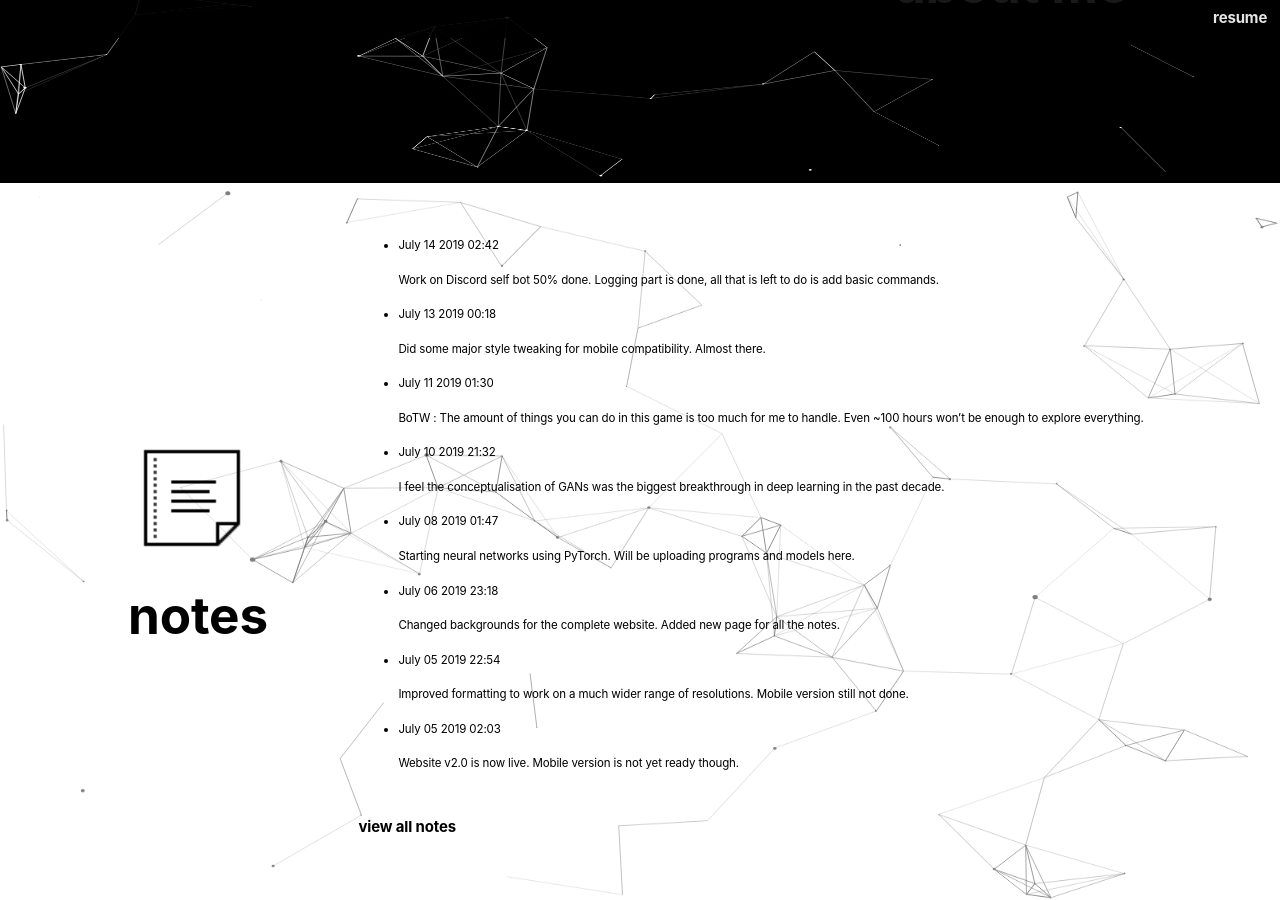
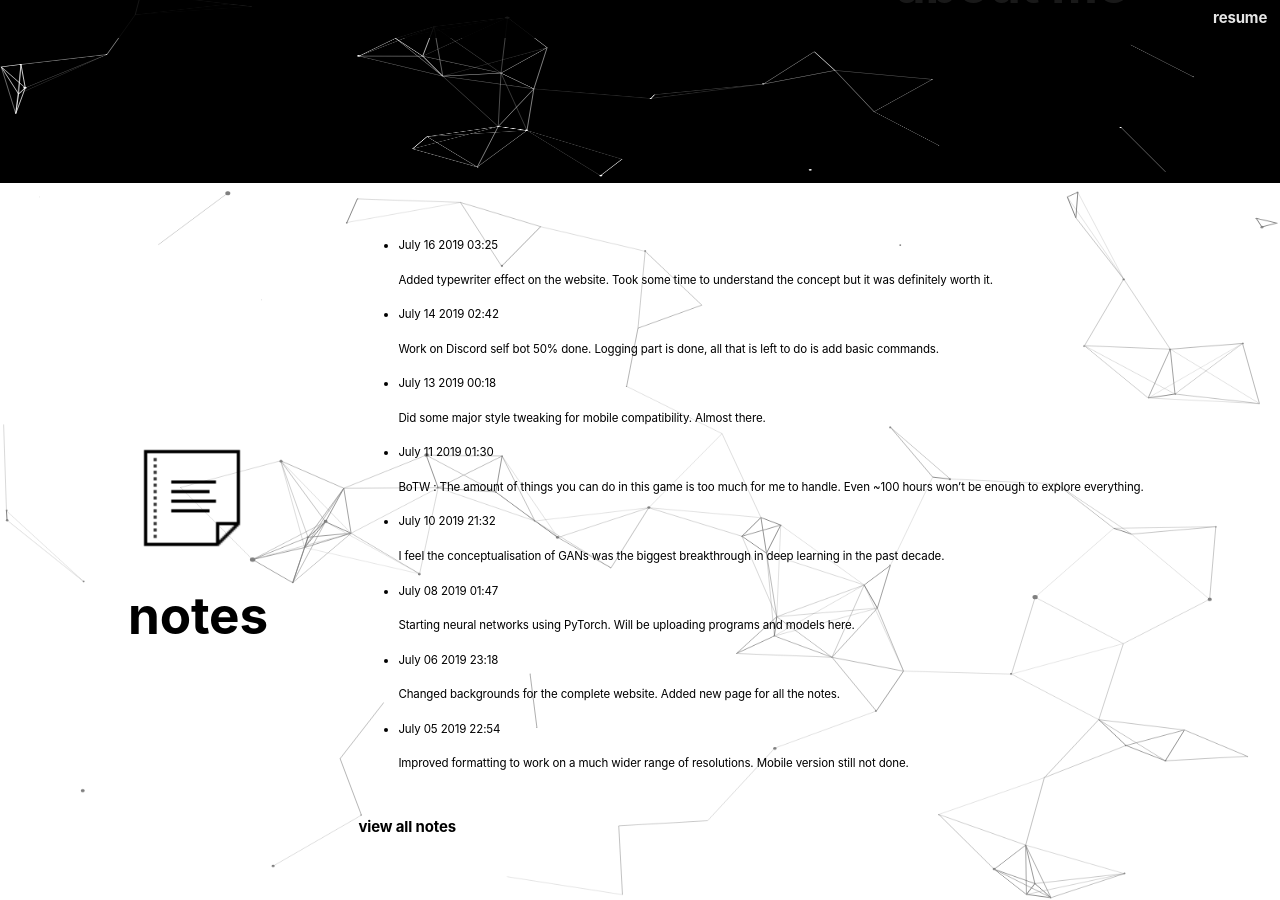
Before and after one commit to vedantsingh1404/website-v2.0, a Jekyll site: the page built from index.html, in a window 1280 px wide and 900 px high, scrolled down 982 px. Built offline with Jekyll 4.4.1, drawn with Linux system fonts in a browser that asks for light colours.

Commit message:
add note

```diff
--- a/_data/notes.yml
+++ b/_data/notes.yml
@@ -1,3 +1,7 @@
+- date: July 16 2019 03:25
+  content: |
+    Added typewriter effect on the website. Took some time to understand the concept but it was definitely worth it.
+
 - date: July 14 2019 02:42
   content: |
     Work on Discord self bot 50% done. Logging part is done, all that is left to do is add basic commands.
```
